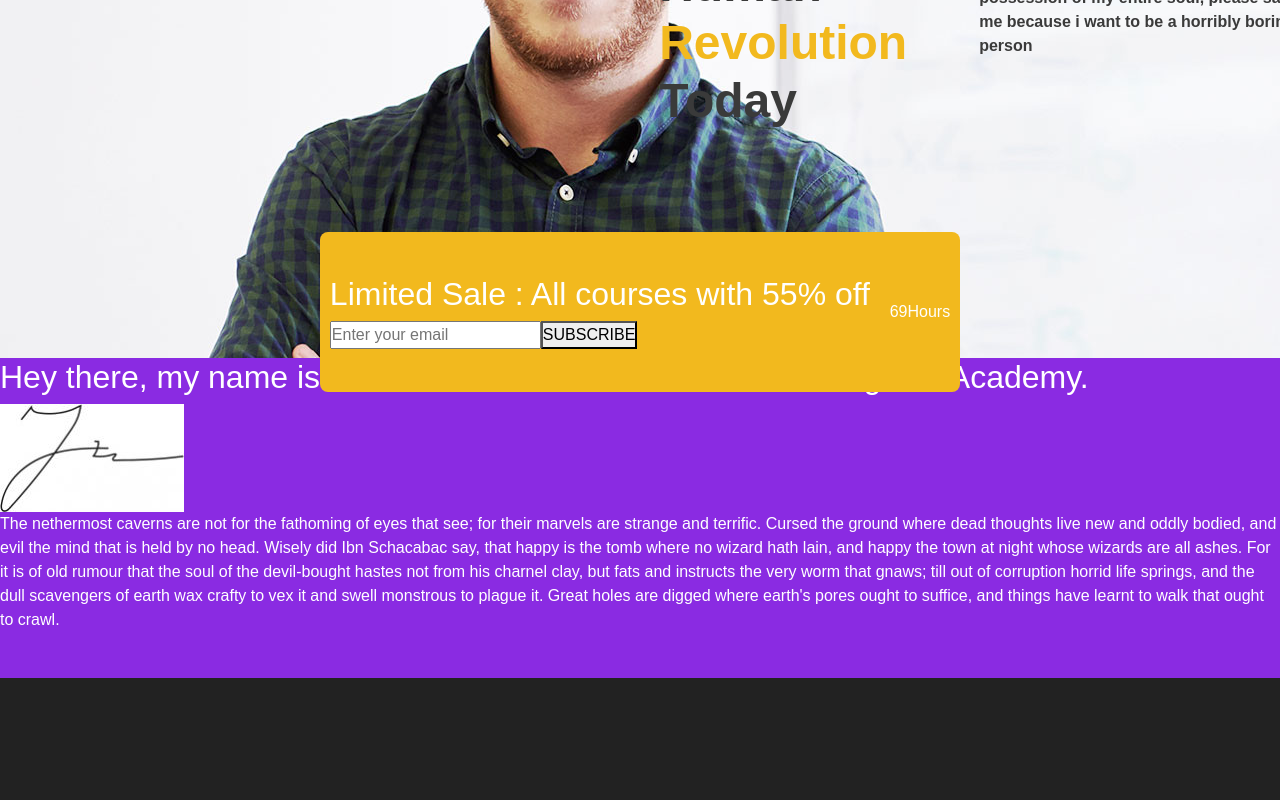
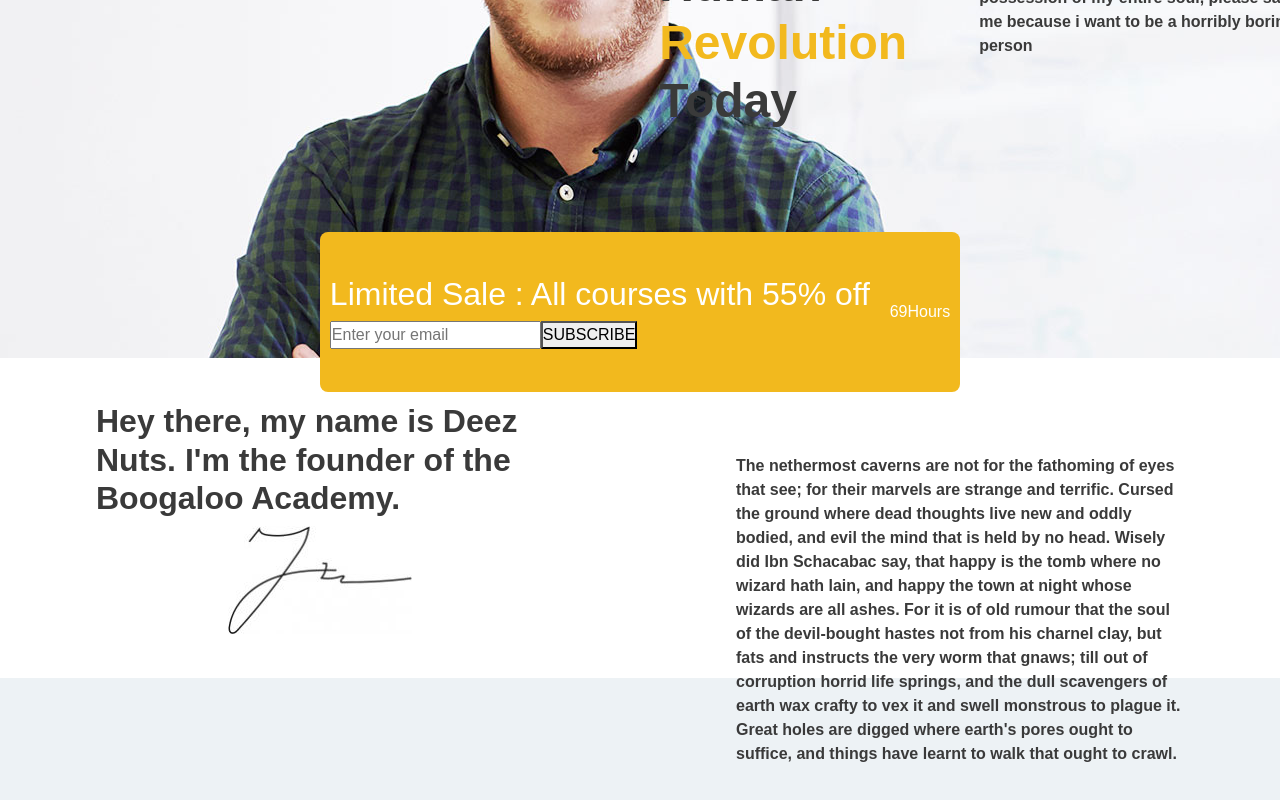
Before and after one commit to FrancescoBonanno1/proj-html-vuejs, a Vue app: page / in a window 1280 px wide. Shown: the part 442-1242 px from the top of the page. Before the commit the page ends 1120 px from the top, so only its background shows below. Built offline with nearby package versions, Linux system fonts and the light colour scheme.

Commit message:
section delle card dei corsi, domani card da creare

```diff
--- a/src/components/PageHeader.vue
+++ b/src/components/PageHeader.vue
@@ -17,7 +17,7 @@ export default {
     <header>
         <section id="trueheader">
             <div id="logo">
-                <img src="../assets/images (1)/MasterStudy-1.svg" alt="logo">
+                <img src="../assets/img/MasterStudy-1.svg" alt="logo">
             </div>
             <div id="menu">
                 <a v-for="link in this.store.menu" href="#link">{{ link.title }}</a>
@@ -69,6 +69,7 @@ header {
 
 #logo {
     margin-right: 15%;
+
 }
 
 #jumbotron {
--- a/src/components/pageMain.vue
+++ b/src/components/pageMain.vue
@@ -17,11 +17,52 @@
                 are digged where earth's pores ought to suffice, and things have learnt to walk that ought to crawl.</p>
         </div>
     </section>
+    <section id="coursesection">
+        <div id="coursecard">
+
+        </div>
+
+
+    </section>
 </template>
 
 <style>
 #author {
-    background-color: blueviolet;
+    background-color: rgb(255, 255, 255);
     width: 100%;
     height: 40vh;
-}</style>
+    display: flex;
+    justify-content: space-around;
+    align-items: center;
+}
+
+#authorquote {
+    width: 35%;
+    height: 40%;
+}
+
+#authorquote p {
+    color: rgb(58, 58, 58);
+    font-weight: 900;
+}
+
+#authorcontainer h2 {
+    color: rgb(58, 58, 58);
+    font-weight: 900;
+}
+
+#authorcontainer {
+    width: 35%;
+    height: 40%;
+    display: flex;
+    flex-direction: column;
+    justify-content: center;
+    align-items: center;
+}
+
+#coursesection {
+    background-color: rgb(237, 242, 245);
+    width: 100%;
+    height: 80vh;
+}
+</style>
```
